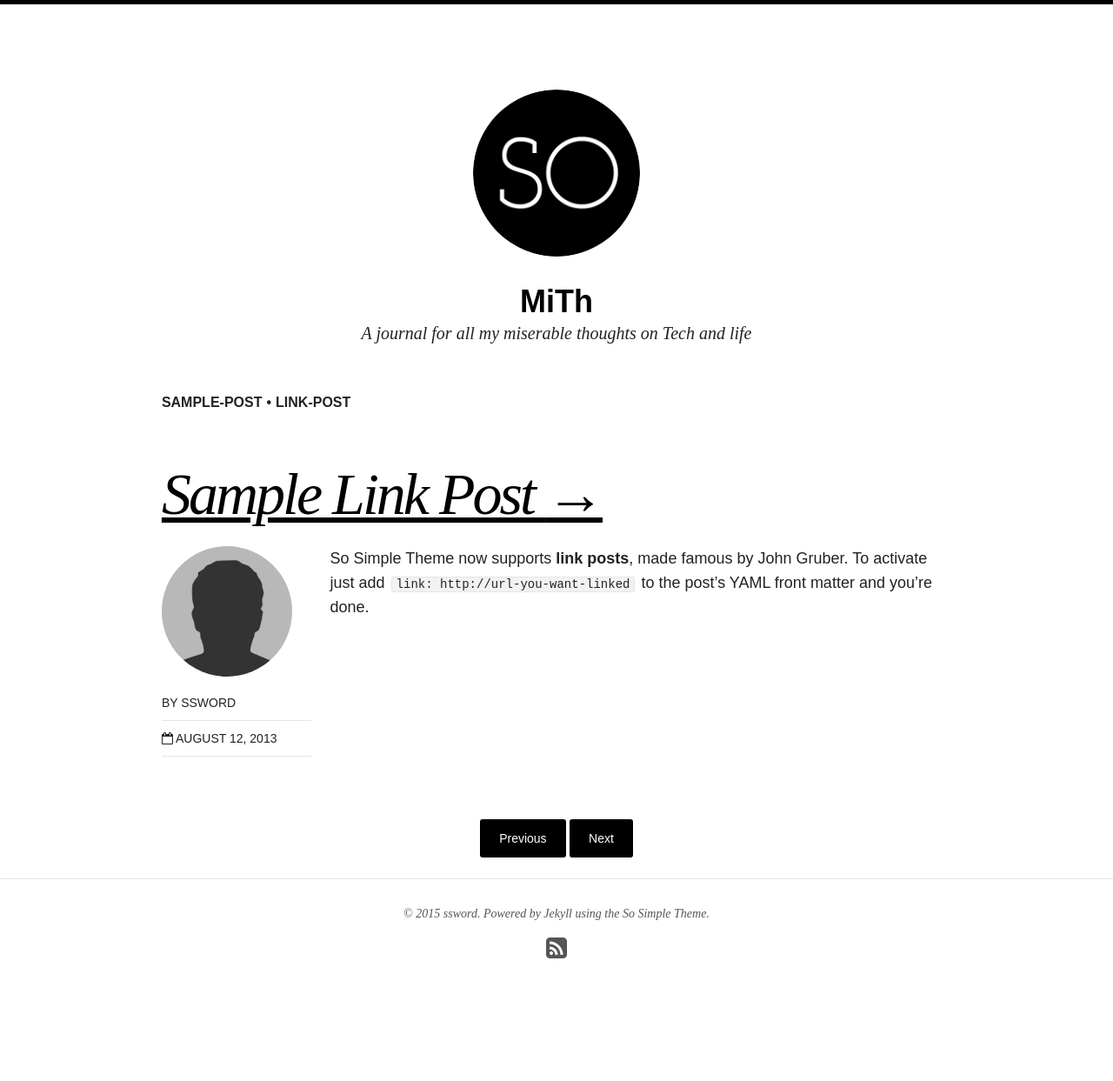
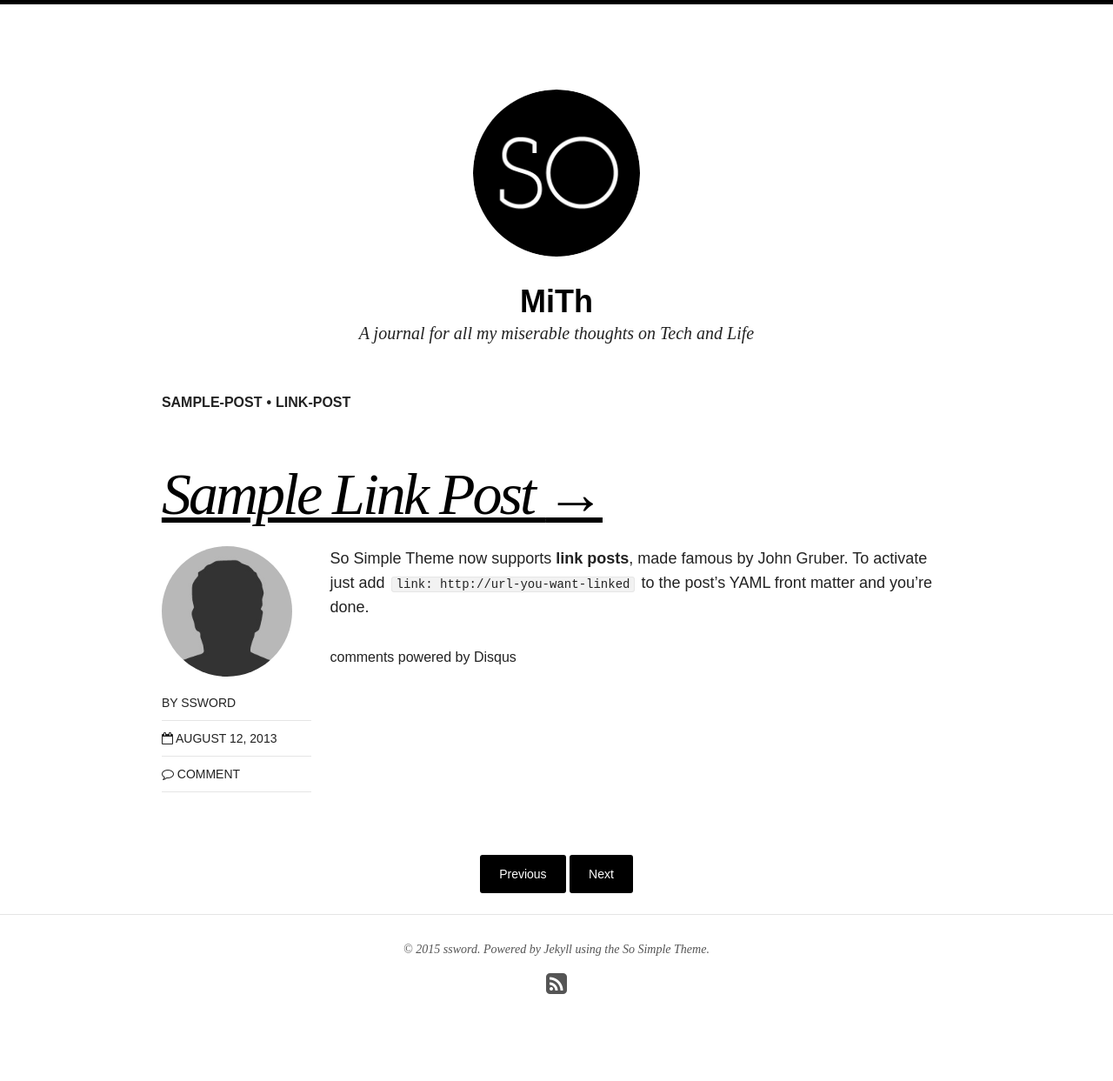
Before and after one commit to ssword/ssword.github.io, a Jekyll site: the page built from _posts/articles/2013-08-12-sample-link-post.md, in a window 1280 px wide. Shown: the whole page at 87% size. Built offline with Jekyll 4.4.1, drawn with Linux system fonts in a browser that asks for light colours; nearby versions of some CDN libraries; comment, search, counter and statistics services are not loaded; before the commit the page ends 1202 px from its top, so only the background shows below that.

Commit message:
add Disqus comments

```diff
--- a/_config.yml
+++ b/_config.yml
@@ -2,7 +2,7 @@
 
 title: MiTh
 locale: en_US
-description: A journal for all my miserable thoughts on Tech and life
+description: A journal for all my miserable thoughts on Tech and Life
 logo: site-logo.png
 search: true
 url: http://ssword.github.io
@@ -28,6 +28,9 @@ kramdown:
 
 mathjax: true
 
+# add Disqus Comments for every page
+comments: true
+
 include: [".htaccess"]
 exclude: ["lib", "config.rb", "Capfile", "config", "log", "Rakefile", "Rakefile.rb", "tmp", "less", "*.sublime-project", "*.sublime-workspace", "test", "spec", "Gruntfile.js", "package.json", "node_modules", "Gemfile", "Gemfile.lock", "LICENSE", "README.md", "vendor"]
 
@@ -37,7 +40,7 @@ owner:
   name: ssword
   avatar: bio-photo.jpg
   email: ssword@gmail.com
-  disqus-shortname:
+  disqus-shortname: sswordme
   twitter: #sswordme
   facebook: #username
   github: #ssword
--- a/_data/navigation.yml
+++ b/_data/navigation.yml
@@ -3,16 +3,10 @@
 - title: About
   url: /about/
 
-- title: Articles
-  url: /articles/
-
 - title: Blog
   url: /blog/
 
-- title: Theme Setup
-  url: /theme-setup/
-
-- title: Made Mistakes
+- title: Feed
   url: http://mademistakes.com
 
 - title: Search
```
Also changed, not shown: _data/authors.yml (+7 -18 lines), images/avatar.png (added).
